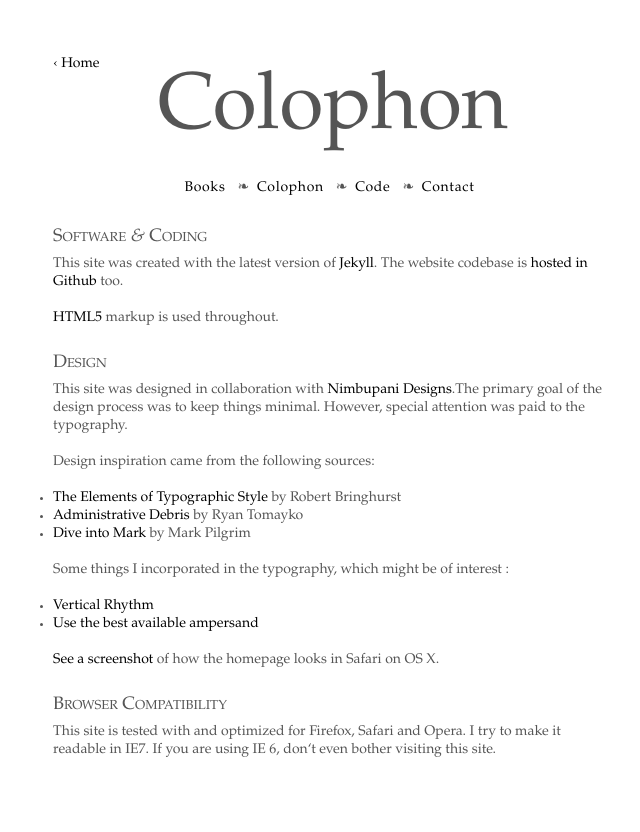
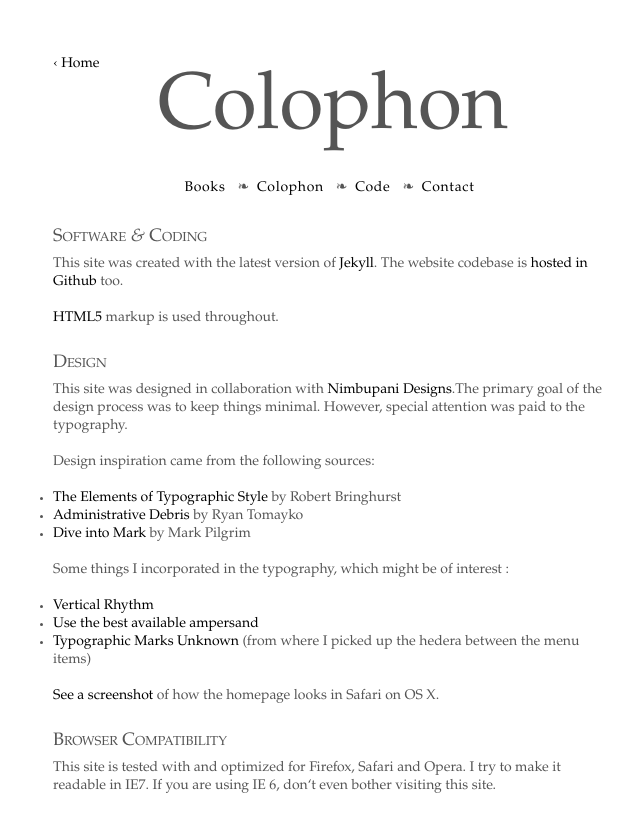
Before and after one commit to deepakjois/website, a Jekyll site: the page built from colophon/index.html, in a window 1280 px wide. Shown: the top 832 px of the page, without its empty margins (307-947 px from the left). Built offline with Jekyll 4.4.1, drawn with Linux system fonts in a browser that asks for light colours.

Commit message:
Added a link to Typographic marks unknown

```diff
--- a/colophon/index.html
+++ b/colophon/index.html
@@ -36,6 +36,7 @@ title: Colophon
 			<ul>
 			 <li><a href="http://webtypography.net/Rhythm_and_Proportion/Vertical_Motion/2.2.2/" title="Add and delete vertical space in measured&nbsp;intervals | The Elements of Typographic Style Applied to the Web">Vertical Rhythm</a></li>
 			 <li><a href="http://www.simplebits.com/notebook/2008/08/14/ampersands.html" title="SimpleBits ~ Use the Best Available Ampersand">Use the best available ampersand</a></li>
+			 <li><a href="http://www.retinart.net/typography/marksunknown">Typographic Marks Unknown</a> (from where I picked up the hedera between the menu items)</li>
 			</ul>
 
 			<p><a href="../images/homepage_safari.png">See a screenshot</a> of how the homepage looks in Safari on OS X.</p>
```
